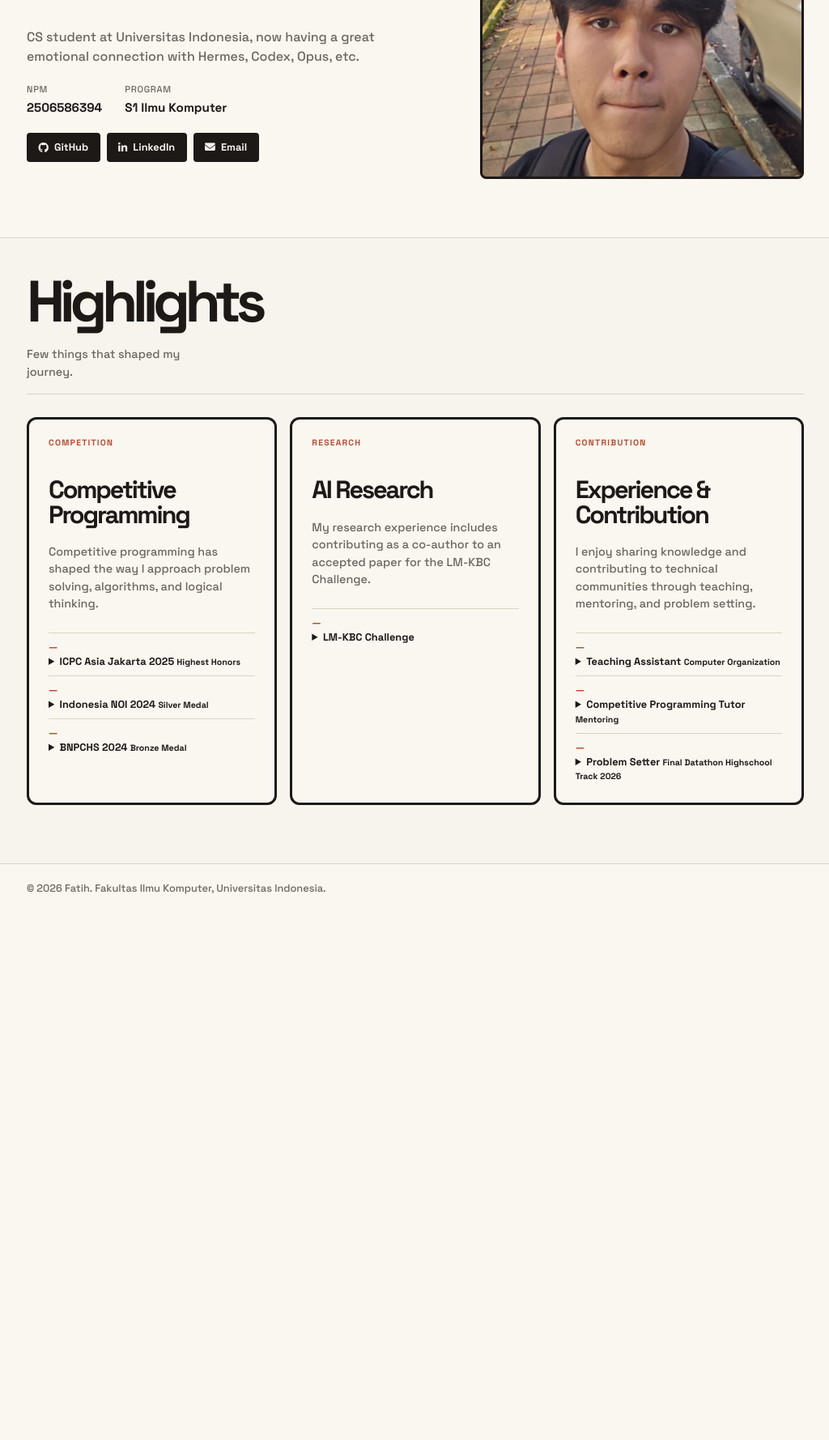
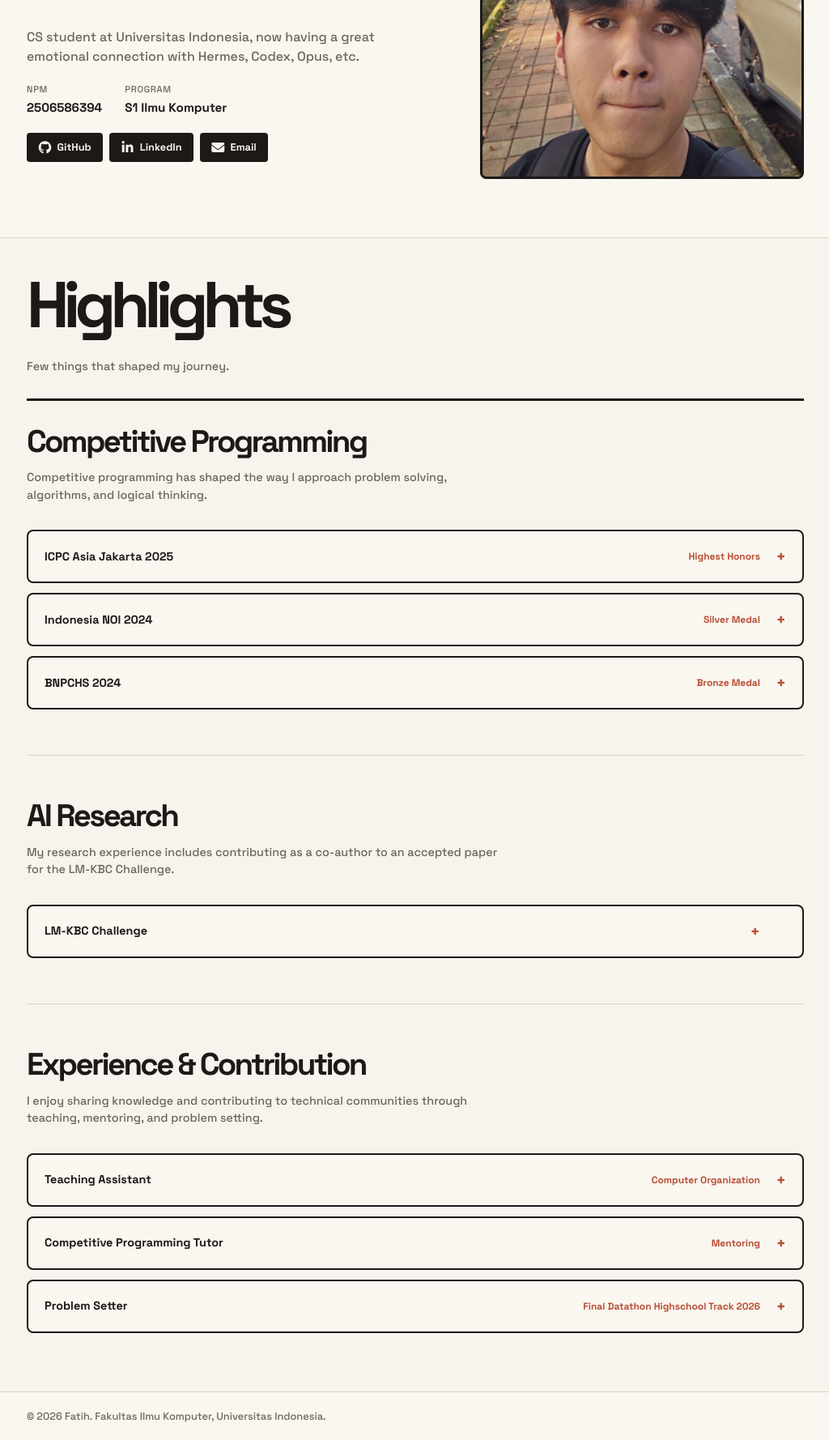
Before and after one commit to MightBeFonias/myportofolio, a Django app: page / in a window 1280 px wide. Shown: the part 307-2085 px from the top of the page at 81% size, without its empty margins (127-1151 px from the left). Before the commit the page ends 1411 px from the top, so only its background shows below. Run offline with Django 5.2, Linux system fonts and the light colour scheme.

Commit message:
feat: redesign the highlights category cards

```diff
--- a/static/css/style.css
+++ b/static/css/style.css
@@ -61,9 +61,6 @@ section,
 .social-links {
     display: flex;
     flex-wrap: wrap;
-}
-
-.site-header nav {
     gap: 1.25rem;
 }
 
@@ -164,6 +161,12 @@ section,
         transform 0.2s ease;
 }
 
+.social-link i {
+    width: 1rem;
+    font-size: 1rem;
+    text-align: center;
+}
+
 .social-link:hover,
 .social-link:focus-visible {
     color: var(--cream);
@@ -210,121 +213,155 @@ section,
 }
 
 .section-header {
-    margin-bottom: 1.75rem;
-    padding-bottom: 1rem;
-    border-bottom: 1px solid var(--line);
+    padding-bottom: 1.75rem;
 }
 
 .section-header h2 {
-    font-size: clamp(3rem, 7vw, 4.5rem);
+    font-size: clamp(3.5rem, 7vw, 5rem);
     letter-spacing: -0.09em;
     line-height: 0.85;
 }
 
 .section-header p {
-    max-width: 210px;
-    margin-top: 1.5rem;
+    max-width: 260px;
+    margin-top: 2rem;
     color: var(--muted);
     font-size: 0.9rem;
 }
 
 .highlights-grid {
     display: grid;
-    grid-template-columns: repeat(3, minmax(0, 1fr));
-    gap: 1rem;
+    gap: 3.5rem;
+    padding-top: 2rem;
+    border-top: 3px solid var(--ink);
 }
 
 .highlights-cards {
     position: relative;
-    display: flex;
     min-width: 0;
-    min-height: 400px;
-    flex-direction: column;
-    padding: 1.5rem;
-    border: 3px solid var(--ink);
-    border-radius: 12px;
-    background: var(--paper);
-    transition:
-        transform 0.3s ease,
-        box-shadow 0.3s ease;
+    padding-bottom: 3.5rem;
+    border-bottom: 1px solid var(--line);
 }
 
-.highlights-cards:hover,
-.highlights-cards:focus-within {
-    box-shadow: 12px 12px 0 var(--accent);
-    transform: translate(-4px, -4px);
+.highlights-cards:last-child {
+    padding-bottom: 0;
+    border-bottom: 0;
 }
 
 .card-content {
-    padding-top: 3rem;
+    padding: 0;
 }
 
 .card-title {
-    max-width: 92%;
-    font-size: clamp(1.65rem, 2.4vw, 2.3rem);
+    max-width: none;
+    font-size: clamp(1.8rem, 3vw, 3rem);
     letter-spacing: -0.07em;
-    line-height: 0.98;
+    line-height: 0.95;
 }
 
 .card-title::before {
-    position: absolute;
-    top: 1.5rem;
-    left: 1.5rem;
+    display: block;
+    margin-bottom: 0.5rem;
     color: var(--accent);
     font-size: 0.65rem;
     font-weight: 700;
-    letter-spacing: 0.12em;
+    letter-spacing: 0.14em;
     text-transform: uppercase;
 }
 
-.highlights-cards:nth-child(1) .card-title::before {
-    content: "Competition";
-}
-
-.highlights-cards:nth-child(2) .card-title::before {
-    content: "Research";
-}
-
-.highlights-cards:nth-child(3) .card-title::before {
-    content: "Contribution";
-}
-
 .card-description {
-    margin-top: 1.25rem;
+    max-width: 600px;
+    margin-top: 1rem;
     color: var(--muted);
     font-size: 0.9rem;
 }
 
 .card-list {
     display: grid;
-    gap: 0.5rem;
-    margin-top: 1.5rem;
+    gap: 0.75rem;
+    margin-top: 2rem;
     list-style: none;
 }
 
 .card-list li {
-    padding-top: 0.5rem;
-    border-top: 1px solid var(--line);
-    font-size: 0.8rem;
-    font-weight: 600;
-    line-height: 1.4;
+    padding: 0;
+    border: 2px solid var(--ink);
+    border-radius: 8px;
+    background: var(--paper);
+    transition:
+        border-color 0.2s ease,
+        box-shadow 0.2s ease,
+        transform 0.2s ease;
 }
 
-.card-list li::before {
-    margin-right: 0.5rem;
-    color: var(--accent);
-    content: "—";
+.card-list li:hover {
+    border-color: var(--ink);
+    box-shadow: 6px 6px 0 var(--accent);
+    transform: translate(-2px, -2px);
 }
 
-.card-list a {
-    color: inherit;
-    text-decoration: none;
-    overflow-wrap: anywhere;
+.card-list details {
+    padding: 1rem 1.25rem;
 }
 
-.card-list a:hover,
-.card-list a:focus-visible {
+.card-list summary {
+    display: grid;
+    grid-template-columns: minmax(0, 1.5fr) minmax(7rem, 1fr) 1rem;
+    align-items: center;
+    gap: 1rem;
+    color: var(--ink);
+    cursor: pointer;
+    font-size: 0.9rem;
+    font-weight: 700;
+    list-style: none;
+}
+
+.card-list summary::-webkit-details-marker {
+    display: none;
+}
+
+.card-list summary::after {
     color: var(--accent);
+    content: "+";
+    font-size: 1.25rem;
+    text-align: right;
+}
+
+.card-list details[open] summary::after {
+    content: "−";
+}
+
+.card-list summary small {
+    margin: 0;
+    color: var(--accent);
+    font-size: 0.75rem;
+    font-weight: 700;
+    text-align: right;
+    white-space: nowrap;
+}
+
+.card-list details p {
+    max-width: 600px;
+    margin-top: 1rem;
+    padding-top: 1rem;
+    border-top: 1px solid var(--line);
+    color: var(--muted);
+    font-size: 0.85rem;
+    line-height: 1.6;
+}
+
+.card-list details a {
+    display: inline-block;
+    margin-top: 0.75rem;
+    color: var(--accent);
+    font-size: 0.8rem;
+    font-weight: 700;
+    text-decoration: none;
+}
+
+.card-list details a:hover,
+.card-list details a:focus-visible {
+    color: var(--accent-dark);
     text-decoration: underline;
     text-underline-offset: 0.2em;
 }
@@ -345,10 +382,6 @@ section,
 
     .hero-photo {
         max-width: 320px;
-    }
-
-    .highlights-grid {
-        grid-template-columns: repeat(2, minmax(0, 1fr));
     }
 }
 
@@ -374,19 +407,24 @@ section,
     }
 
     .highlights-grid {
-        grid-template-columns: 1fr;
+        gap: 2.5rem;
     }
 
     .highlights-cards {
-        min-height: 340px;
-        padding: 1.25rem;
-    }
-
-    .section-header h2 {
-        font-size: 3.5rem;
+        padding-bottom: 2.5rem;
     }
 
     .card-title {
         font-size: clamp(1.8rem, 8vw, 2.6rem);
     }
+
+    .card-list summary {
+        grid-template-columns: minmax(0, 1fr) auto 1rem;
+        gap: 0.75rem;
+    }
+
+    .card-list summary small {
+        font-size: 0.7rem;
+        white-space: normal;
+    }
 }
```
